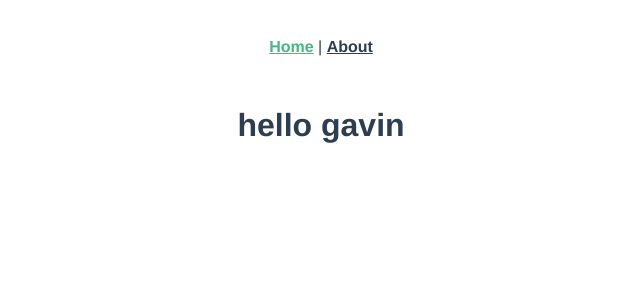
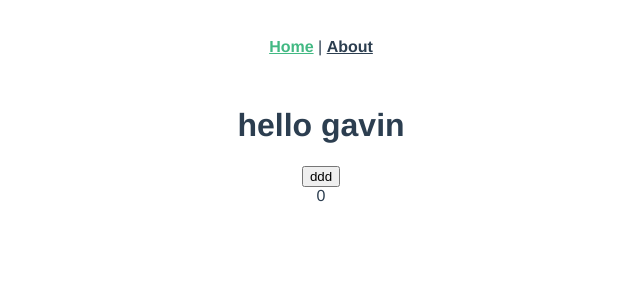
Before and after one commit to Gavin-yh/micro-f, a Vue app: page / in a window 1280 px wide. Shown: the top 300 px of the page, without its empty margins (319-959 px from the left). Built offline with nearby package versions, Linux system fonts and the light colour scheme.

Commit message:
feat: add element-plus lodash

```diff
--- a/package.json
+++ b/package.json
@@ -9,9 +9,11 @@
   },
   "dependencies": {
     "core-js": "^3.6.5",
+    "element-plus": "^1.0.1-beta.7",
     "vue": "^3.0.0",
     "vue-router": "^4.0.0-0",
-    "vuex": "^4.0.0-0"
+    "vuex": "^4.0.0-0",
+    "lodash": "^4.17.20"
   },
   "devDependencies": {
     "@commitlint/cli": "^11.0.0",
@@ -24,6 +26,7 @@
     "@vue/compiler-sfc": "^3.0.0",
     "@vue/eslint-config-prettier": "^6.0.0",
     "babel-eslint": "^10.1.0",
+    "babel-plugin-component": "^1.1.1",
     "eslint": "^6.7.2",
     "eslint-plugin-import": "^2.22.1",
     "eslint-plugin-prettier": "^3.1.3",
--- /dev/null
+++ b/src/helper/element-plus/index.js
@@ -0,0 +1,5 @@
+import { ElButton } from "element-plus";
+
+const ElComponent = [ElButton];
+
+export default ElComponent;
--- a/src/main.js
+++ b/src/main.js
@@ -2,8 +2,15 @@ import { createApp } from "vue";
 import App from "./App.vue";
 import router from "./router";
 import store from "./store";
+import components from "@/helper/element-plus";
 
-createApp(App)
+const app = createApp(App);
+
+components.forEach((component) => {
+  app.component(component.name, component);
+});
+
+app
   .use(store)
   .use(router)
   .mount("#app");
--- a/src/router/index.js
+++ b/src/router/index.js
@@ -5,6 +5,7 @@ const routes = [
   {
     path: "/",
     name: "Home",
+    title: "首页",
     component: Home
   },
   {
@@ -13,8 +14,9 @@ const routes = [
     // route level code-splitting
     // this generates a separate chunk (about.[hash].js) for this route
     // which is lazy-loaded when the route is visited.
-    component: () =>
-      import(/* webpackChunkName: "about" */ "../views/About.vue")
+    component: () => {
+      return import(/* webpackChunkName: "about" */ "../views/About.vue");
+    }
   }
 ];
 
--- a/src/views/Home.vue
+++ b/src/views/Home.vue
@@ -1,17 +1,31 @@
 <template>
   <div class="home">
     <HelloWorld />
+    <el-button @click="click">ddd</el-button>
+    <div>{{ count }}</div>
   </div>
 </template>
 
 <script>
 // @ is an alias to /src
 import HelloWorld from "@/components/HelloWorld.vue";
+import { ref } from "vue";
 
 export default {
   name: "Home",
   components: {
     HelloWorld
+  },
+  setup() {
+    const count = ref(0);
+
+    const click = () => {
+      count.value++;
+    };
+    return {
+      count,
+      click
+    };
   }
 };
 </script>
```
Also changed, not shown: .babelrc (added).
